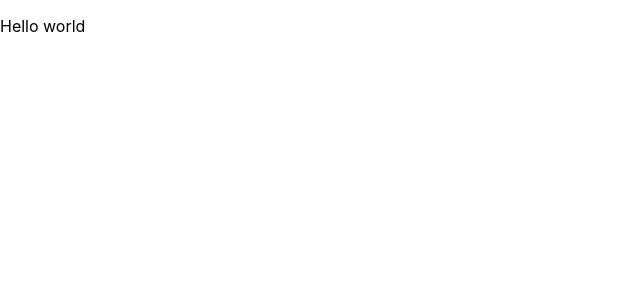
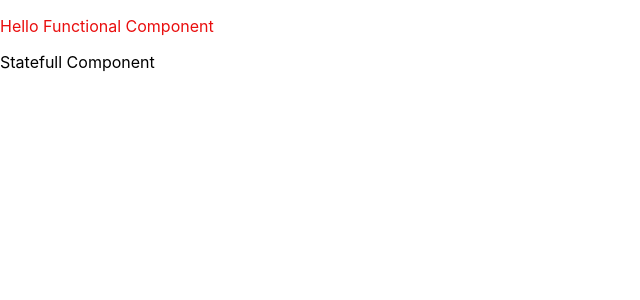
Before and after one commit to amrann/reactjs-basic-by-pwrt, a React (Create React App) app: page / in a window 1280 px wide. Shown: the top 300 px of the page, without its empty margins (0-640 px from the left). Built offline with nearby package versions, Linux system fonts and the light colour scheme.

Commit message:
#5 StateLess Component & StateFul Component ReactJS

```diff
--- a/src/index.js
+++ b/src/index.js
@@ -4,13 +4,17 @@ import './index.css';
 import App from './App';
 import * as serviceWorker from './serviceWorker';
 
-const HelloWorld = () => {
-  return <p>Hello world</p>
-}
+// Video #5
+import HaloKomponen from './komponen/HaloKomponen'
+import StetFulKomponen from './kontainer/StetFulKomponen'
+// end-Video #5
 
 ReactDOM.render(
   <React.StrictMode>
-    <HelloWorld />
+    {/* Video #5 */}
+    <HaloKomponen />
+    <StetFulKomponen />
+    {/* end-Video #5 */}
   </React.StrictMode>,
   document.getElementById('root')
 );
--- /dev/null
+++ b/src/komponen/HaloKomponen.css
@@ -0,0 +1,5 @@
+/* Video #5 */
+.text-p{
+    color: rgb(233, 14, 14);
+}
+/* end-Video #5 */
--- /dev/null
+++ b/src/komponen/HaloKomponen.jsx
@@ -0,0 +1,14 @@
+
+import React from 'react'; //perlu mengimport library ini untuk membaca tag react-nya
+// Video #5
+import './HaloKomponen.css';
+
+// function HelloComponent(){
+//   return <p>Hello Functional Component</p>
+// }
+//standar stateless component ES6 seperti dibawah ini
+const HaloKomponen = () => {
+    return <p className='text-p'>Hello Functional Component</p>
+}
+export default HaloKomponen; //agar component yg kita buat bisa di pake dimana saja maka perlu utk mengexport
+// end-Video #5
--- /dev/null
+++ b/src/kontainer/StetFulKomponen.jsx
@@ -0,0 +1,10 @@
+import React from 'react';
+
+// Video #5
+class StetFulKomponen extends React.Component{
+    render(){
+      return <p>Statefull Component</p>
+    }
+}
+export default StetFulKomponen;
+// end-Video #5
```
